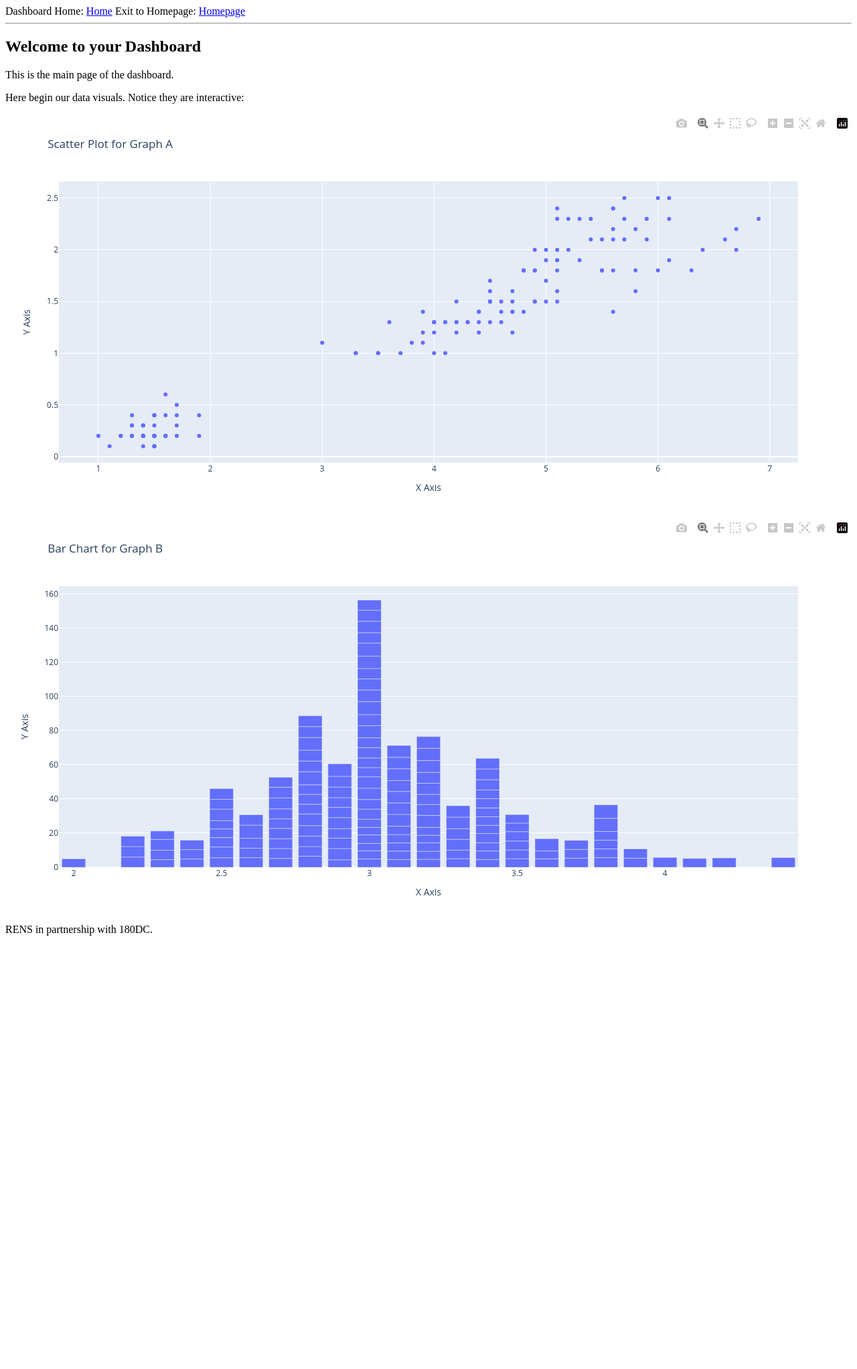
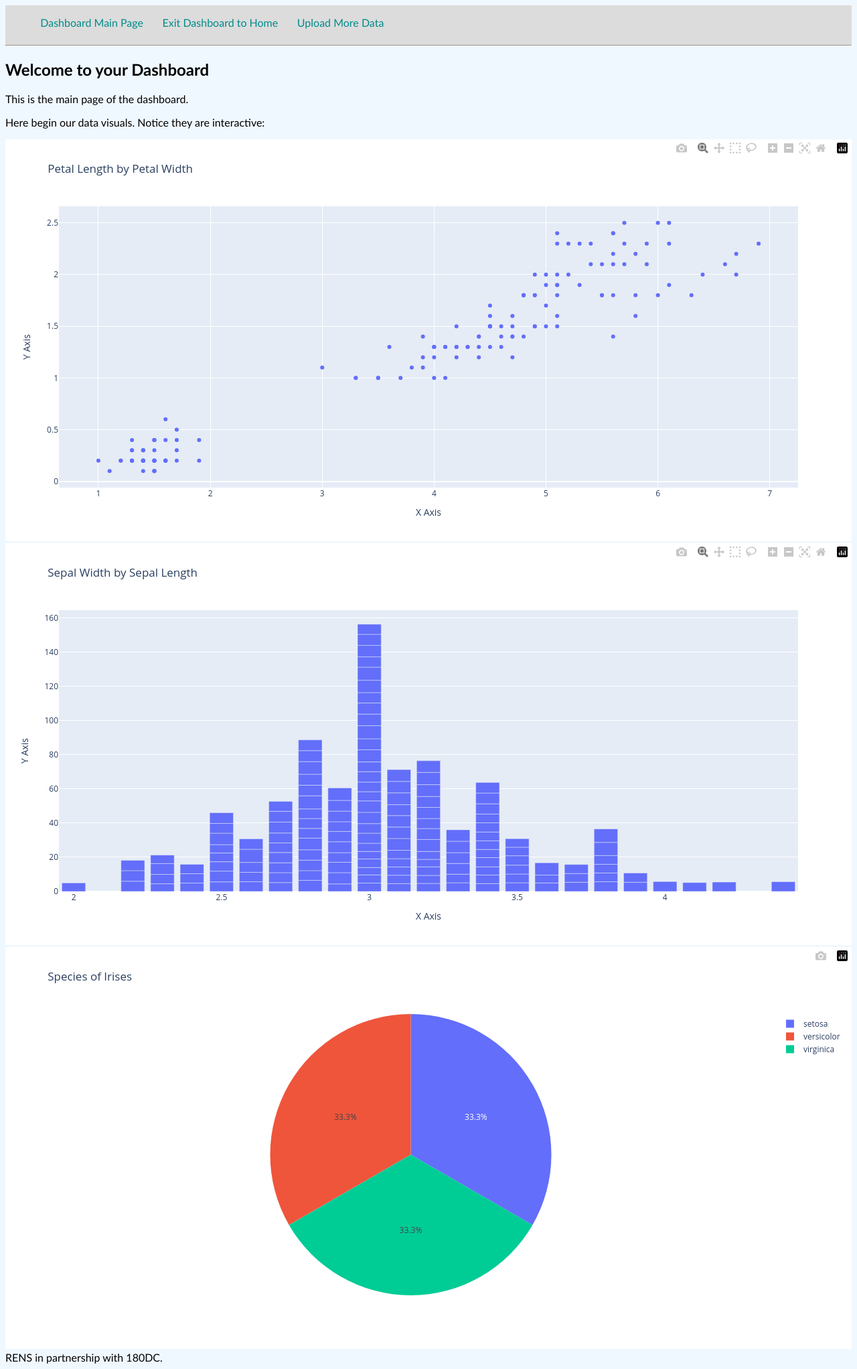
Before and after one commit to ossianws/rens-transfer, a Flask app: page /dashboard in a window 1280 px wide. Shown: the whole page at 67% size. Before the commit the page ends 1397 px from the top, so only its background shows below. Run offline with Flask 3, Linux system fonts and the light colour scheme; some libraries are stand-ins or nearby versions.

Commit message:
Added HTML changes

```diff
--- a/app/data.py
+++ b/app/data.py
@@ -1,6 +1,19 @@
 import plotly.express as px
 
 graph_list = {
-    "A":(px.data.iris()['petal_length'],px.data.iris()['petal_width'],"scatter"),
-    "B":(px.data.iris()['sepal_width'],px.data.iris()['sepal_length'], "bar")
+    "1":{
+        'data':(px.data.iris()['petal_length'],px.data.iris()['petal_width']),
+        'type':'scatter',
+        'title':'Petal Length by Petal Width'
+    },
+    "2":{
+       'data':(px.data.iris()['sepal_width'],px.data.iris()['sepal_length']),
+       'type':'bar',
+        'title':'Sepal Width by Sepal Length'
+       },
+    '3':{
+        'data':px.data.iris()['species'],
+        'type':'pie',
+        'title':'Species of Irises'
+        }
 }
--- a/app/routes.py
+++ b/app/routes.py
@@ -1,12 +1,15 @@
 
 from flask import render_template, Blueprint
-from app.visuals import generate_graph
+from app.visuals import generate_graph, get_graph_ids
+
 
 main_bp = Blueprint('main', __name__)
 
 @main_bp.route('/dashboard')
 def dashboard():
-    return render_template('dashboard.html')
+    id_list = get_graph_ids()
+
+    return render_template('dashboard.html',frames=id_list)
 
 
 #individual graph endpoint
--- a/app/templates/base.html
+++ b/app/templates/base.html
@@ -6,11 +6,52 @@
       {% else %}
       <title>RENS Dashboard</title>
       {% endif %}
-      <style>.box {display:inline-block;} </style>
+      <style>
+      body {background-color: aliceblue;
+            font-family: 'Trebuchet MS', 'Lucida Sans Unicode', 'Lucida Grande', 'Lucida Sans', Arial, sans-serif;
+      }
+      a {text-decoration: none;
+         color: darkcyan;
+      }
+      ul {
+        width: 100%;
+      }
+      header {
+        width:100%;
+        height: auto;
+        background-color: gainsboro;
+      }
+      .flex-container {
+            width:100%;
+            display: flex;
+
+            justify-content: space-evenly;
+      }
+      .header-item {
+        list-style: none;
+        display:inline;
+        padding:1%;
+        justify-content: center;
+      }
+
+
+
+      .box {display:inline-block;}
+
+
+      </style>
     </head>
     <body>
-        <div>Dashboard Home: <a href="/dashboard">Home</a> Exit to Homepage: <a href="/">Homepage</a></div>
+        <header>
+          <div class="flex-container">
+          <ul>
+            <li class="header-item"><a href="/dashboard">Dashboard Main Page</a></li>
+            <li class="header-item"><a href="/">Exit Dashboard to Home</a></li>
+            <li class="header-item"><a href="/upload">Upload More Data</a></li>
+          </ul>
+        </div>
         <hr>
+        </header>
         {% block content %}{% endblock %}
 
     <footer>RENS in partnership with 180DC.</footer>
--- a/app/templates/dashboard.html
+++ b/app/templates/dashboard.html
@@ -10,15 +10,16 @@
 
 
             <p>Here begin our data visuals. Notice they are interactive:</p>
-            <iframe
-                title="Graph A"
-                src="/dashboard/A"
-                style="border:none; width:100%; height:600px;"></iframe>
+
+            {% for graph in frames %}
+
 
             <iframe
-                title="Graph B"
-                src="/dashboard/B"
+                title="{{graph[1]}}"
+                src="/dashboard/{{graph[0]}}"
                 style="border:none; width:100%; height:600px;"></iframe>
+            {%endfor%}
+
 
         </section>
     </main>
--- a/app/templates/index.html
+++ b/app/templates/index.html
@@ -10,14 +10,14 @@
             <p>Below you can see an example of embedding a few graphs in iframes:</p>
             <iframe
                 title="Graph A Embedded"
-                src="/dashboard/A"
+                src="/dashboard/2"
                 style="border:none; height:300px;"
                 class="box"
                 loading="lazy"
     ></iframe>
             <iframe
                 title="Graph B Embedded"
-                src="/dashboard/B"
+                src="/dashboard/1"
                 style="border:none; height:300px;"
                 class="box"
                 loading="lazy"
--- a/app/visuals.py
+++ b/app/visuals.py
@@ -3,12 +3,22 @@ from app.data import graph_list
 import plotly.graph_objs as go
 
 def generate_graph(id):
-    data_tuple = graph_list[id]
-    if data_tuple[2] == 'scatter':
-        fig = go.Figure(data=go.Scatter(x=data_tuple[0].tolist(), y=data_tuple[1].tolist(), mode = "markers"))
-        fig.update_layout(title=f'Scatter Plot for Graph {id}', xaxis_title='X Axis', yaxis_title='Y Axis')
-    elif data_tuple[2] == 'bar':
-        fig = go.Figure(data=go.Bar(x=data_tuple[0].tolist(), y=data_tuple[1].tolist()))
-        fig.update_layout(title=f'Bar Chart for Graph {id}', xaxis_title='X Axis', yaxis_title='Y Axis')
+    data_dict = graph_list[id]
+    graph_type=data_dict['type']
+    data = data_dict['data']
+    if graph_type == 'scatter':
+        fig = go.Figure(data=go.Scatter(x=data[0].tolist(), y=data[1].tolist(), mode = "markers"))
+        fig.update_layout(title=data_dict['title'], xaxis_title='X Axis', yaxis_title='Y Axis')
+    elif graph_type == 'bar':
+        fig = go.Figure(data=go.Bar(x=data[0].tolist(), y=data[1].tolist()))
+        fig.update_layout(title=data_dict['title'], xaxis_title='X Axis', yaxis_title='Y Axis')
+    elif graph_type == "pie":
+        fig = go.Figure(data=go.Pie(labels=data.tolist()))
+        fig.update_layout(title=data_dict['title'])
 
+    else:
+        raise TypeError("Unrecognised graph type")
     return fig
+
+def get_graph_ids():
+    return [(graph_id,graph_list[graph_id]['title']) for graph_id in graph_list]
```
Also changed, not shown: app/__init__.py (+0 -12 lines).
